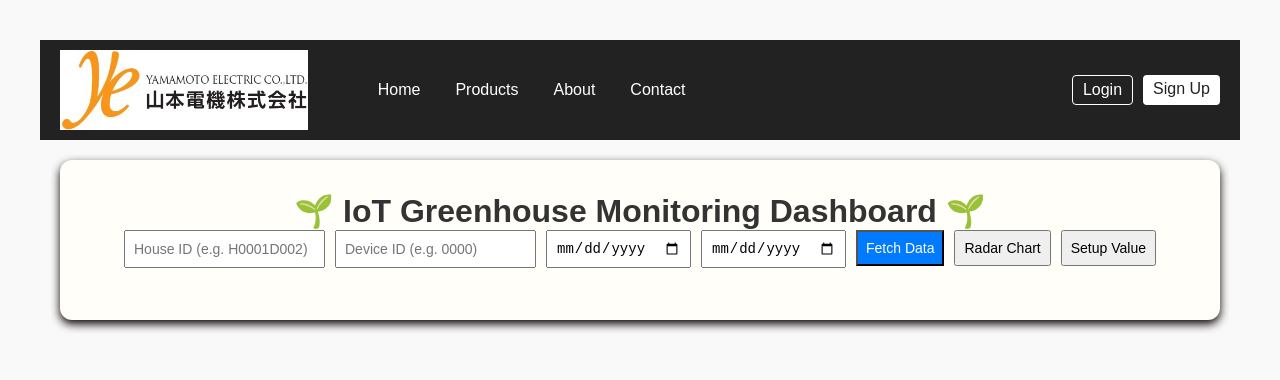
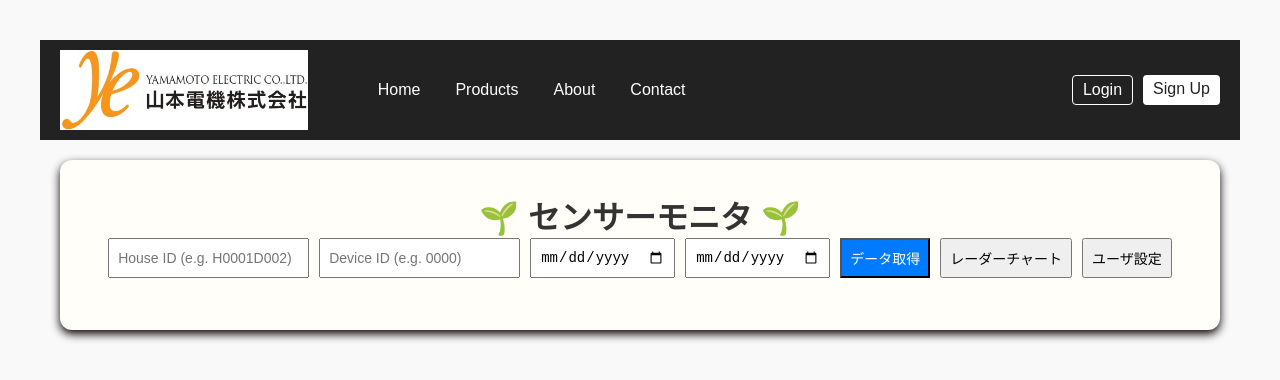
Before and after one commit to ducnguyen4961/Website, a Next.js app: page /dashboard in a window 1280 px wide. Shown: the top 380 px of the page. Built offline with nearby package versions, Linux system fonts and the light colour scheme.

Commit message:
見栄え変更

```diff
--- a/app/dashboard/page.jsx
+++ b/app/dashboard/page.jsx
@@ -214,7 +214,7 @@ export default function DashboardPage() {
   });
 return (
   <div className="fetch-data">
-    <h1>🌱 IoT Greenhouse Monitoring Dashboard 🌱</h1>
+    <h1>🌱 センサーモニタ 🌱</h1>
     <form onSubmit={fetchData} id="filterForm">
       <input
         type="text"
@@ -245,20 +245,20 @@ return (
       />
       <div className="take-data">
         <button type="submit" disabled={loading}>
-          {loading ? 'Loading...' : 'Fetch Data'}
+          {loading ? 'Loading...' : 'データ取得'}
         </button>
       </div>
       <div>
           <Link href="/RadarChart">
           <button className="bg-green-600 text-white px-4 py-2 rounded">
-            Radar Chart
+            レーダーチャート
             </button>
             </Link>
         </div>
         <div>
           <Link href="/config-form">
           <button className="bg-green-600 text-white px-4 py-2 rounded">
-            Setup Value
+            ユーザ設定
             </button>
             </Link>
         </div>
@@ -277,7 +277,7 @@ return (
           </tr>
         </thead>
         <tbody>
-          {rawItems.slice(0, 100).map((item, index) => (
+          {rawItems.slice(-1).map((item, index) => (
             <tr key={`raw-${index}`}>
               {oldFields.map((col) => (
                 <td key={`${index}-${col}`}>
--- a/components/SensorChart.jsx
+++ b/components/SensorChart.jsx
@@ -304,8 +304,9 @@ export default function SensorChart({ data }) {
   };
 
   return (
-  <div className="flex gap-6" style={{ display: 'flex', minWidth: '1400px' }}>
-    <div className="flex flex-col w-[300px]" style={{ display: 'flex', flexDirection: 'column' }}>
+<div className="flex flex-col gap-6 min-w-[1400px]">
+  {/* ボタンのリストを囲むコンテナ */}
+  <div className="flex flex-row w-auto gap-4">
     {Object.keys(visibleLines).map(field => (
       <button
         key={field}
@@ -322,7 +323,9 @@ export default function SensorChart({ data }) {
       </button>
     ))}
   </div>
-    <div className="flex-1" style={{ height: '700px', width: '1500px' }}>
+
+  {/* グラフコンテナ */}
+  <div className="w-full" style={{ height: '700px' }}>
     {hasData ? (
       <Line data={chartData} options={options} />
     ) : (
--- a/components/constants.jsx
+++ b/components/constants.jsx
@@ -59,7 +59,7 @@ export const FIELD_LABELS = {
   avg_VR: 'Avg.VR(mV)',
   nir_vr_ratio: 'Avg.NIR/VR(mV)',
   area_per_plant: '株当たり葉面積(cm2P-1)',
-  satur: '水蒸気密度(g/m3)'
+  satur: '飽差(g/m3)'
 };
 
 
```
Lines whose indentation alone changed are shown as unchanged.
